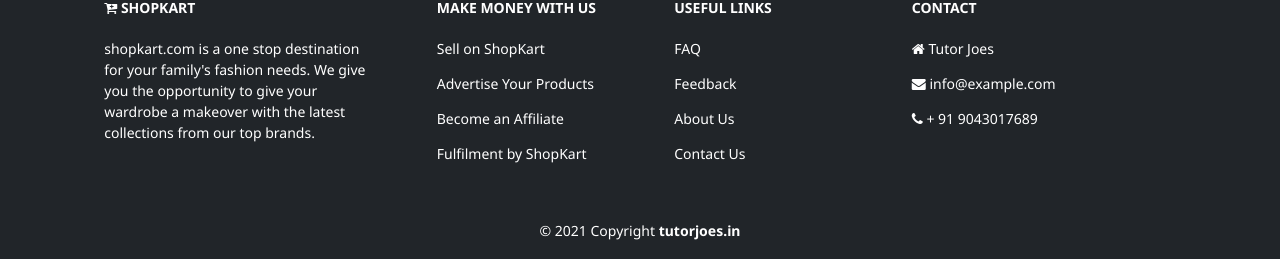
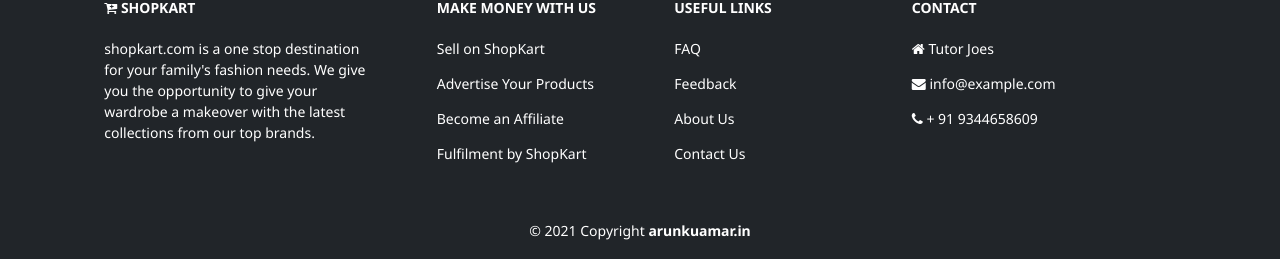
Before and after one commit to Arunkumar-2611/E-commerce, a Django app: page /collections in a window 1280 px wide. Shown: the part 674-933 px from the top of the page. Run offline with Django 5.2, Linux system fonts and the light colour scheme; data that the repository does not hold is empty.

Commit message:
Update footer.html

```diff
--- a/shop/templates/shop/inc/footer.html
+++ b/shop/templates/shop/inc/footer.html
@@ -43,13 +43,13 @@
             <h6 class="text-uppercase fw-bold mb-4"> Contact</h6>
             <p><i class="fa fa-home"></i> Tutor Joes</p>
             <p><i class="fa fa-envelope"></i> info@example.com</p>
-            <p><i class="fa fa-phone"></i> + 91 9043017689</p>
+            <p><i class="fa fa-phone"></i> + 91 9344658609</p>
           </div>
 
         </div>
       </div>
     </section>
     <div class="text-center p-4">
-      &copy;  2021 Copyright <a class="text-reset fw-bold" href="https://tutorjoes.in/"> tutorjoes.in</a>
+      &copy;  2021 Copyright <a class="text-reset fw-bold" href="https://github.com/Arunkumar-2611"> arunkuamar.in</a>
     </div>
   </footer>
```
